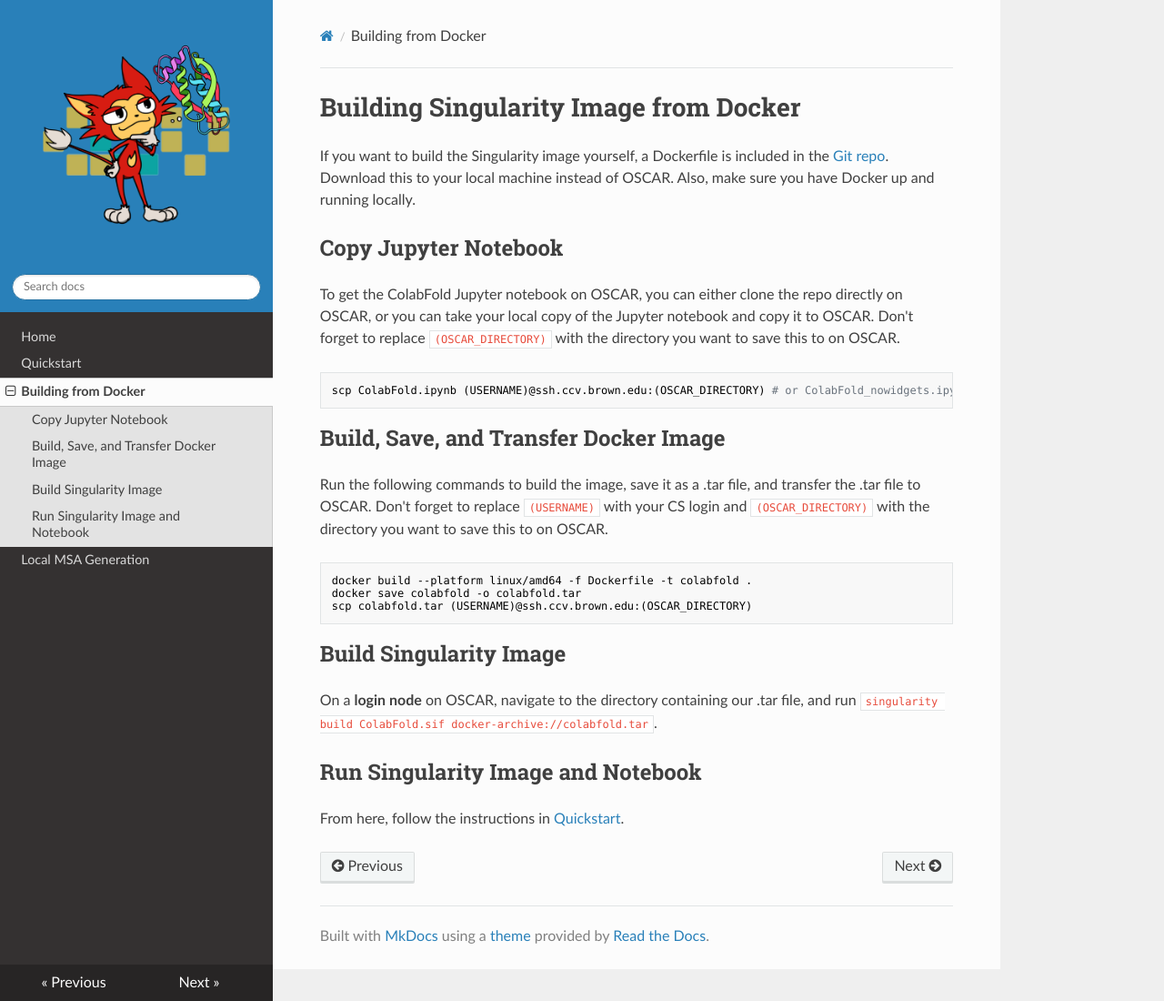
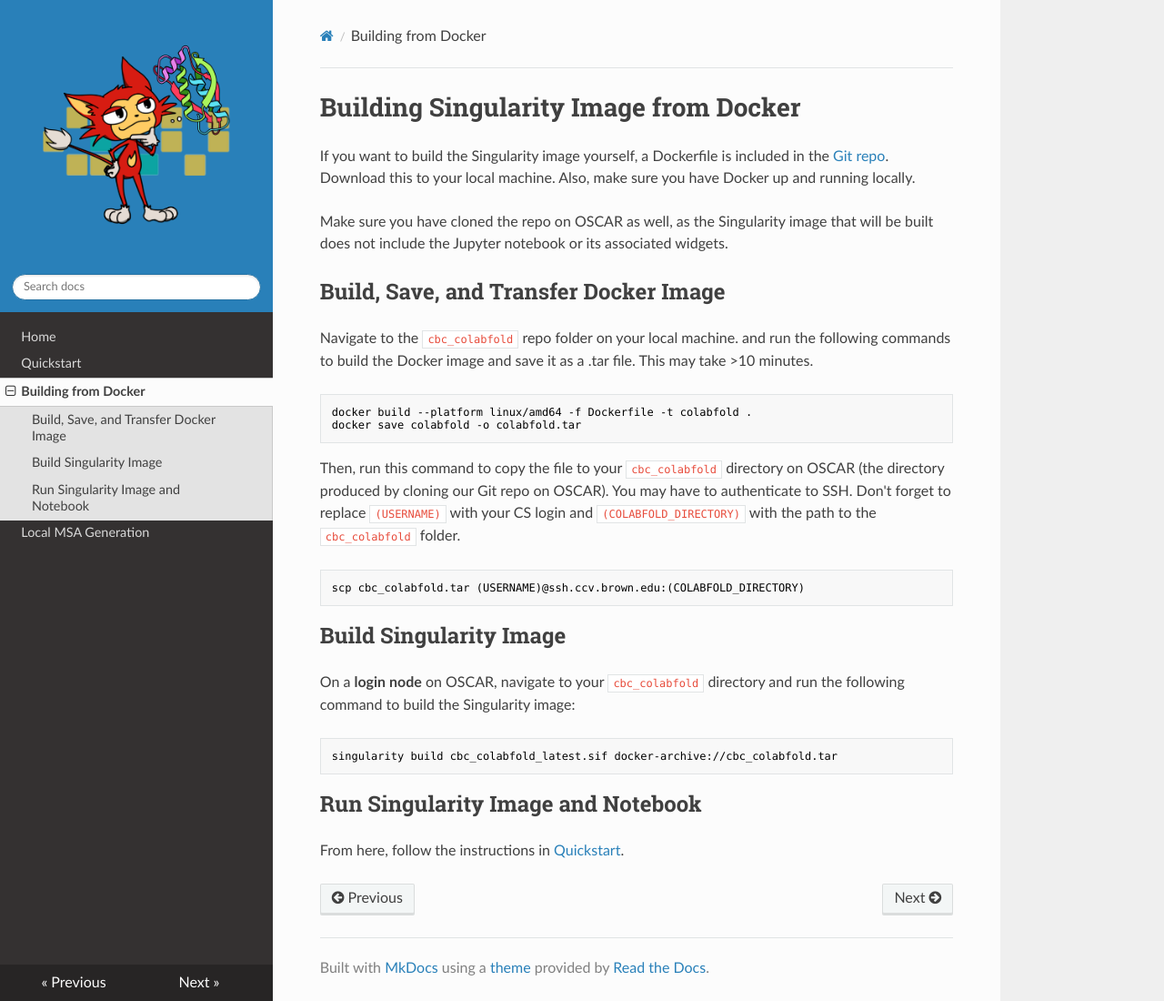
Before and after one commit to compbiocore/cbc_colabfold, an MkDocs documentation site: the page built from docs/docker.md, in a window 1280 px wide and 1100 px high. Shown: the whole window at 91% size. Built offline with MkDocs 1.6.1, drawn with Linux system fonts in a browser that asks for light colours; nearby versions of some CDN libraries.

Commit message:
feat: fixed docker/quickstart docs for new singularity file

````diff
--- a/docs/docker.md
+++ b/docs/docker.md
@@ -1,28 +1,31 @@
 # Building Singularity Image from Docker
 
-If you want to build the Singularity image yourself, a Dockerfile is included in the [Git repo](https://github.com/compbiocore/cbc_colabfold). Download this to your local machine instead of OSCAR. Also, make sure you have Docker up and running locally.
+If you want to build the Singularity image yourself, a Dockerfile is included in the [Git repo](https://github.com/compbiocore/cbc_colabfold). Download this to your local machine. Also, make sure you have Docker up and running locally.
 
-## Copy Jupyter Notebook
-
-To get the ColabFold Jupyter notebook on OSCAR, you can either clone the repo directly on OSCAR, or you can take your local copy of the Jupyter notebook and copy it to OSCAR. Don't forget to replace ```(OSCAR_DIRECTORY)``` with the directory you want to save this to on OSCAR.
-
-```bash
-scp ColabFold.ipynb (USERNAME)@ssh.ccv.brown.edu:(OSCAR_DIRECTORY) # or ColabFold_nowidgets.ipynb
-```
+Make sure you have cloned the repo on OSCAR as well, as the Singularity image that will be built does not include the Jupyter notebook or its associated widgets.
 
 ## Build, Save, and Transfer Docker Image
 
-Run the following commands to build the image, save it as a .tar file, and transfer the .tar file to OSCAR. Don't forget to replace ```(USERNAME)``` with your CS login and ```(OSCAR_DIRECTORY)``` with the directory you want to save this to on OSCAR.
+Navigate to the ```cbc_colabfold``` repo folder on your local machine. and run the following commands to build the Docker image and save it as a .tar file. This may take >10 minutes.
 
 ```bash
 docker build --platform linux/amd64 -f Dockerfile -t colabfold .
 docker save colabfold -o colabfold.tar
-scp colabfold.tar (USERNAME)@ssh.ccv.brown.edu:(OSCAR_DIRECTORY)
+```
+
+Then, run this command to copy the file to your ```cbc_colabfold``` directory on OSCAR (the directory produced by cloning our Git repo on OSCAR). You may have to authenticate to SSH. Don't forget to replace ```(USERNAME)``` with your CS login and ```(COLABFOLD_DIRECTORY)``` with the path to the ```cbc_colabfold``` folder.
+
+```bash
+scp cbc_colabfold.tar (USERNAME)@ssh.ccv.brown.edu:(COLABFOLD_DIRECTORY)
 ```
 
 ## Build Singularity Image
 
-On a **login node** on OSCAR, navigate to the directory containing our .tar file, and run ```singularity build ColabFold.sif docker-archive://colabfold.tar```.
+On a **login node** on OSCAR, navigate to your ```cbc_colabfold``` directory and run the following command to build the Singularity image:
+
+```
+singularity build cbc_colabfold_latest.sif docker-archive://cbc_colabfold.tar
+```
 
 ## Run Singularity Image and Notebook
 
````
Also changed, not shown: docs/quickstart.md (+7 -3 lines).
